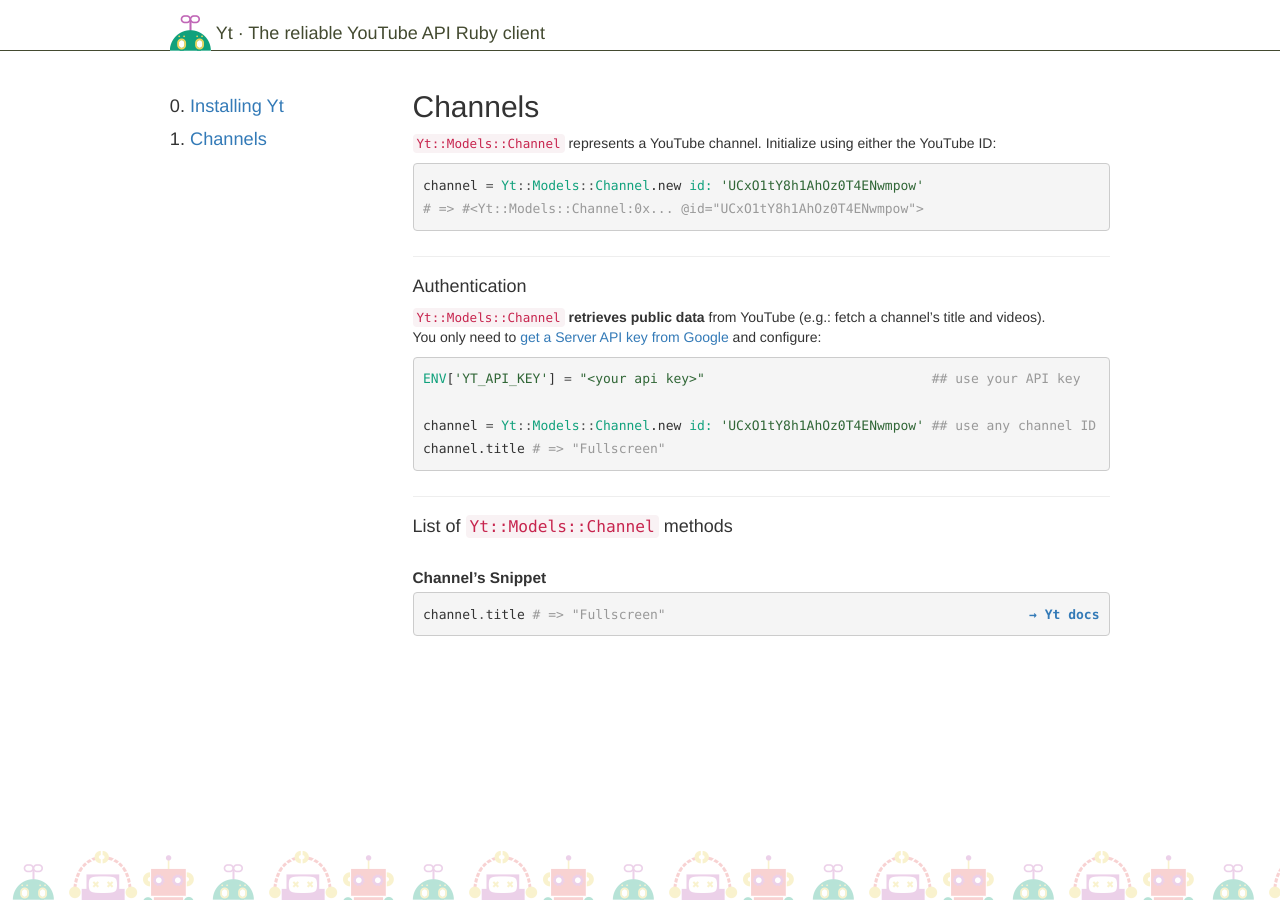
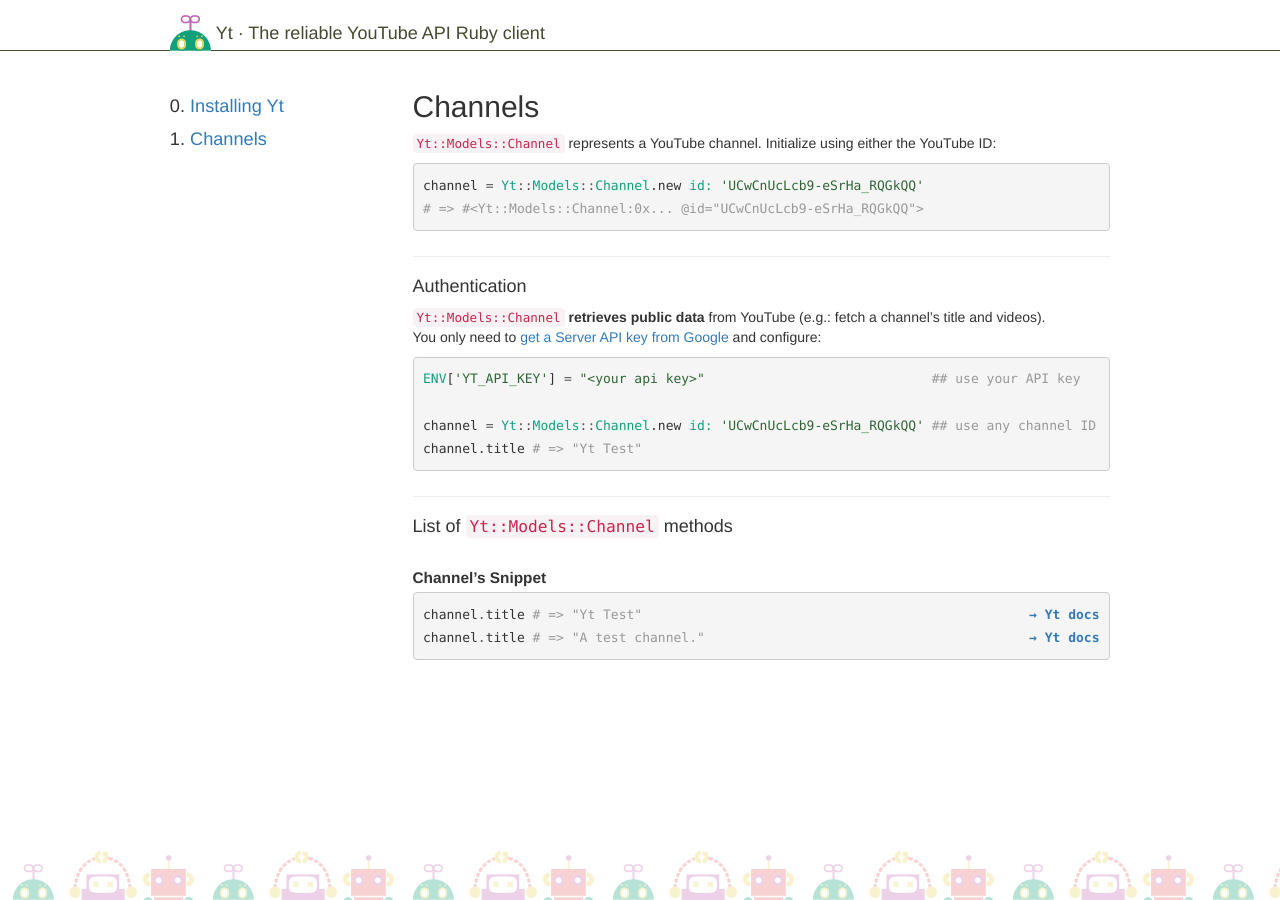
Before and after one commit to nullscreen/yt-core, a Jekyll site: the page built from docs/channels.html, in a window 1280 px wide. Built offline with Jekyll 4.4.1, drawn with Linux system fonts in a browser that asks for light colours; nearby versions of some CDN libraries; some web fonts are replaced.

Commit message:
Add Channel#description

```diff
--- a/docs/channels.html
+++ b/docs/channels.html
@@ -9,8 +9,8 @@
 </p>
 
 {% highlight ruby %}
-channel = Yt::Models::Channel.new id: 'UCxO1tY8h1AhOz0T4ENwmpow'
-# => #<Yt::Models::Channel:0x... @id="UCxO1tY8h1AhOz0T4ENwmpow">
+channel = Yt::Models::Channel.new id: 'UCwCnUcLcb9-eSrHa_RQGkQQ'
+# => #<Yt::Models::Channel:0x... @id="UCwCnUcLcb9-eSrHa_RQGkQQ">
 {% endhighlight %}
 
 <hr />
@@ -24,8 +24,8 @@
 {% highlight ruby %}
 ENV['YT_API_KEY'] = "<your api key>"                             ## use your API key
 
-channel = Yt::Models::Channel.new id: 'UCxO1tY8h1AhOz0T4ENwmpow' ## use any channel ID
-channel.title # => "Fullscreen"
+channel = Yt::Models::Channel.new id: 'UCwCnUcLcb9-eSrHa_RQGkQQ' ## use any channel ID
+channel.title # => "Yt Test"
 {% endhighlight %}
 
 <hr />
@@ -34,6 +34,7 @@
 
   {% include dt.html title="Channel’s Snippet" %}
   <dd><a class="anchor" id="snippet"></a><div class="highlight"><pre>
-{% include doc.html link="Models/Channel#title" %}{% include example.html object='channel' method='title' result='"Fullscreen"' %}</pre>
+{% include doc.html link="Models/Channel#title" %}{% include example.html object='channel' method='title' result='"Yt Test"' %}
+{% include doc.html link="Models/Channel#title" %}{% include example.html object='channel' method='title' result='"A test channel."' %}</pre>
   </div></dd>
 </dl>
--- a/lib/yt.rb
+++ b/lib/yt.rb
@@ -6,9 +6,7 @@
 
 # An object-oriented Ruby client for YouTube.
 # Helps creating applications that need to interact with YouTube objects.
-# Inclused methods to access YouTube Data API V3 resources (channels, videos,
-# ...), YouTube Analytics API V2 resources (metrics, earnings, ...), and
-# objects not available through the API (annotations).
+# Inclused methods to access YouTube Data API V3 resources (channels, ...).
 module Yt
   # A namespace for all the YouTube models.
   module Models
--- a/lib/yt/models/channel.rb
+++ b/lib/yt/models/channel.rb
@@ -12,6 +12,11 @@
       # @return [String] the channel’s title.
       def title
         response.body['items'].first['snippet']['title']
+      end
+
+      # @return [String] the channel’s description.
+      def description
+        response.body['items'].first['snippet']['description']
       end
 
     private
```
Also changed, not shown: spec/requests/as_server_app/channel_spec.rb (+1 -0 lines), README.md.
